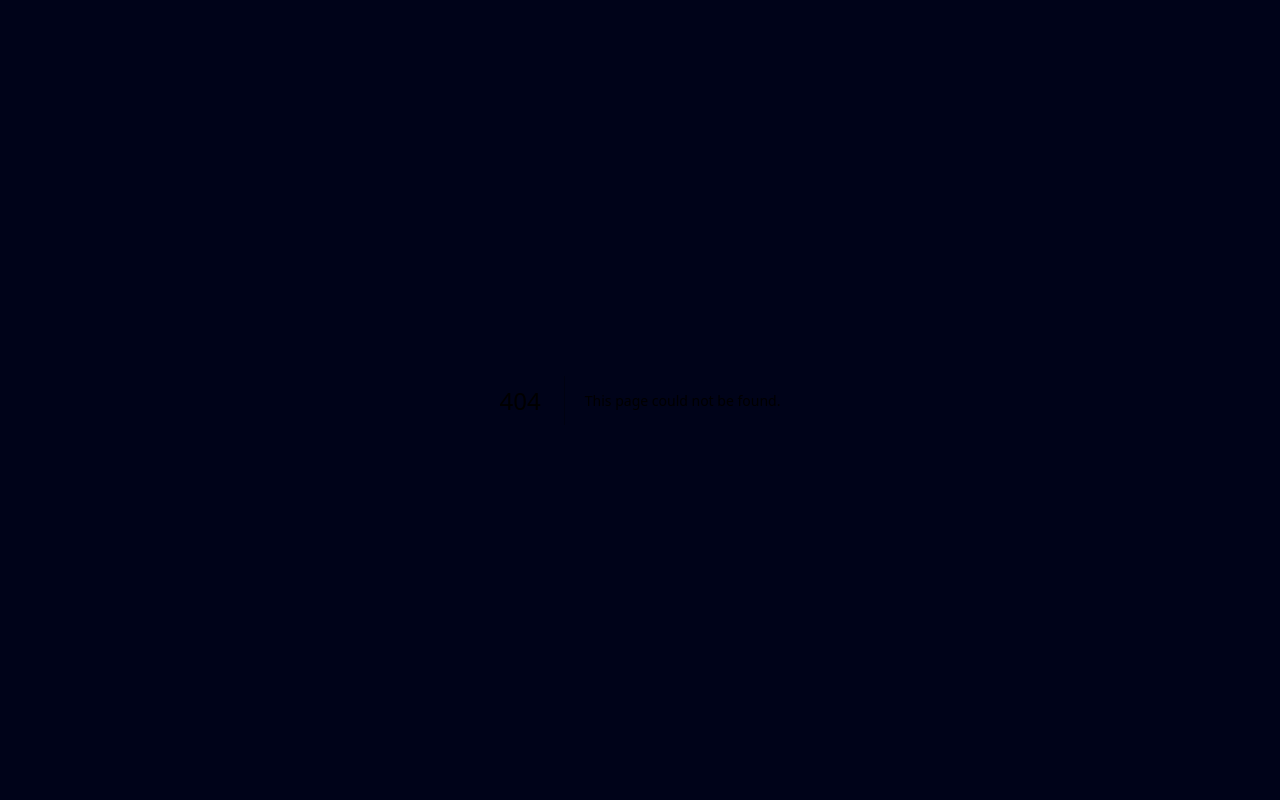
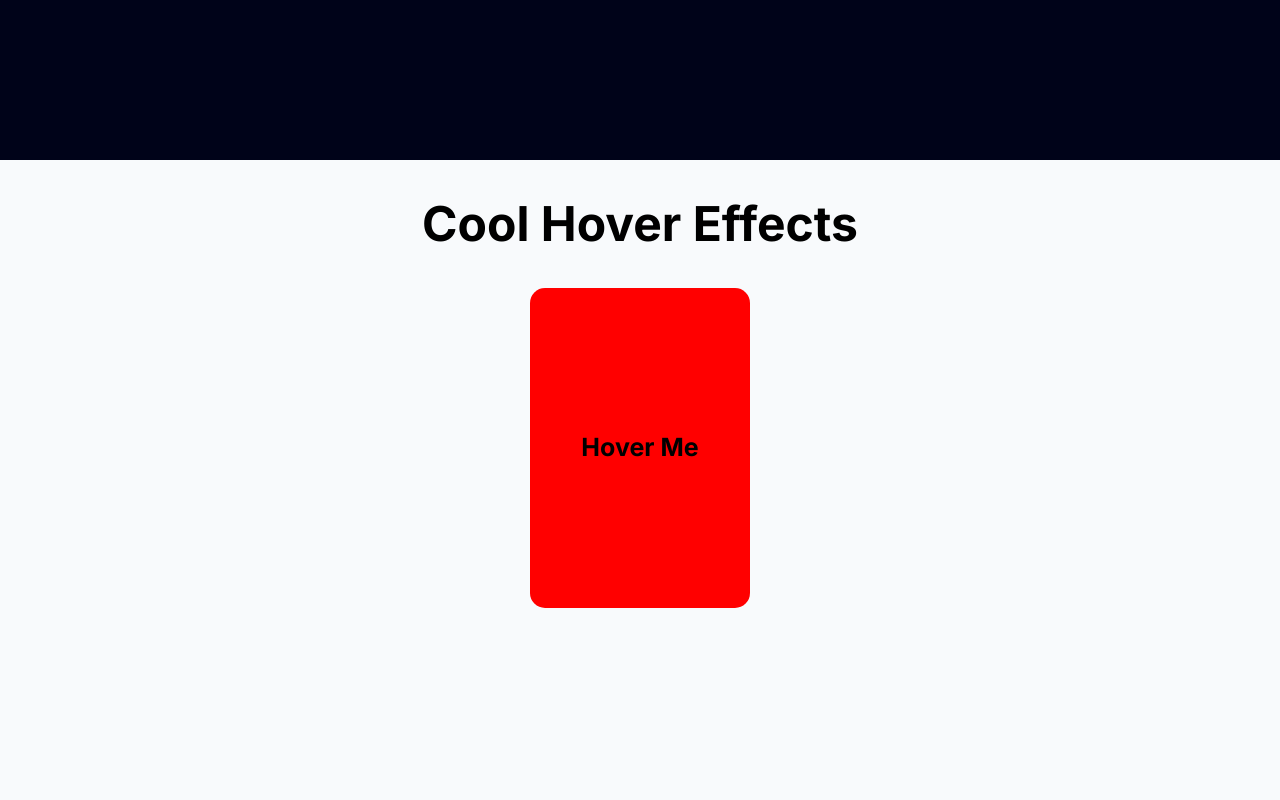
Before and after one commit to nathan115210/nathan-site, a Next.js app: page /code-snippets/cool-hover-effects in a window 1280 px wide. Before the commit this address had no page. Shown: the top 800 px of the page. Built offline with nearby package versions, Linux system fonts and the light colour scheme.

Commit message:
feature(code-snippets): add card hover effects demo

```diff
--- /dev/null
+++ b/app/code-snippets/cool-hover-effects/page.module.scss
@@ -0,0 +1,58 @@
+$card-width: 220px;
+$card-height: 320px;
+
+.card {
+  position: relative;
+  width: $card-width;
+  height: $card-height;
+  background: red;
+  display: flex;
+  align-items: center;
+  justify-content: center;
+  font-size: 25px;
+  font-weight: bold;
+  border-radius: 15px;
+  cursor: pointer;
+  /*overflow: hidden;*/
+
+  &::before,
+  &::after {
+    position: absolute;
+    content: '';
+    width: 20%;
+    height: 20%;
+    display: flex;
+    align-items: center;
+    justify-content: center;
+
+    transition: all 0.5s;
+  }
+
+  &::before {
+    top: 0;
+    left: 0;
+    border-radius: 15px 0 100%;
+  }
+
+  &::after {
+    bottom: 0;
+    right: 0;
+    border-radius: 100% 0 15px;
+  }
+
+  &:hover::before, &:hover::after {
+    width: 100%;
+    height: 100%;
+    border-radius: 15px;
+    transition: all 0.5s;
+  }
+
+  &:hover:after {
+    content: "HELLO WORLD";
+  }
+
+  &:hover::before,
+  &:hover::after {
+    background-color: lightcoral;
+  }
+}
--- /dev/null
+++ b/app/code-snippets/cool-hover-effects/page.tsx
@@ -0,0 +1,20 @@
+"use client";
+
+import Layout from "../layout";
+import styles from "./page.module.scss";
+
+const Page = () => {
+  return (
+    <Layout
+      className={
+        "w-screen h-screen mt-40 bg-slate-50 text-black flex flex-col items-center"
+      }
+    >
+      <h2 className="heading pt-10 mb-10">Cool Hover Effects</h2>
+
+      <div className={styles.card}>Hover Me</div>
+    </Layout>
+  );
+};
+
+export default Page;
--- a/data/index.ts
+++ b/data/index.ts
@@ -233,6 +233,12 @@ export const codeSnippets: ProjectItemProps[] = [
     img: "/code-snippets/demo-tank-progress.png",
     link: "/code-snippets/tank-progress",
     showPinPerspective: false,
-    enableAnimation: false,
+  },
+  {
+    title: "Cool hover effects card",
+    des: "Hover effect of Card can be more attractive and interactive. Here is a simple card with cool hover effects.",
+    img: "/code-snippets/cool-hover-effects.png",
+    link: "/code-snippets/cool-hover-effects",
+    showPinPerspective: false,
   },
 ];
```
Also changed, not shown: public/code-snippets/cool-hover-effects.png (added).
